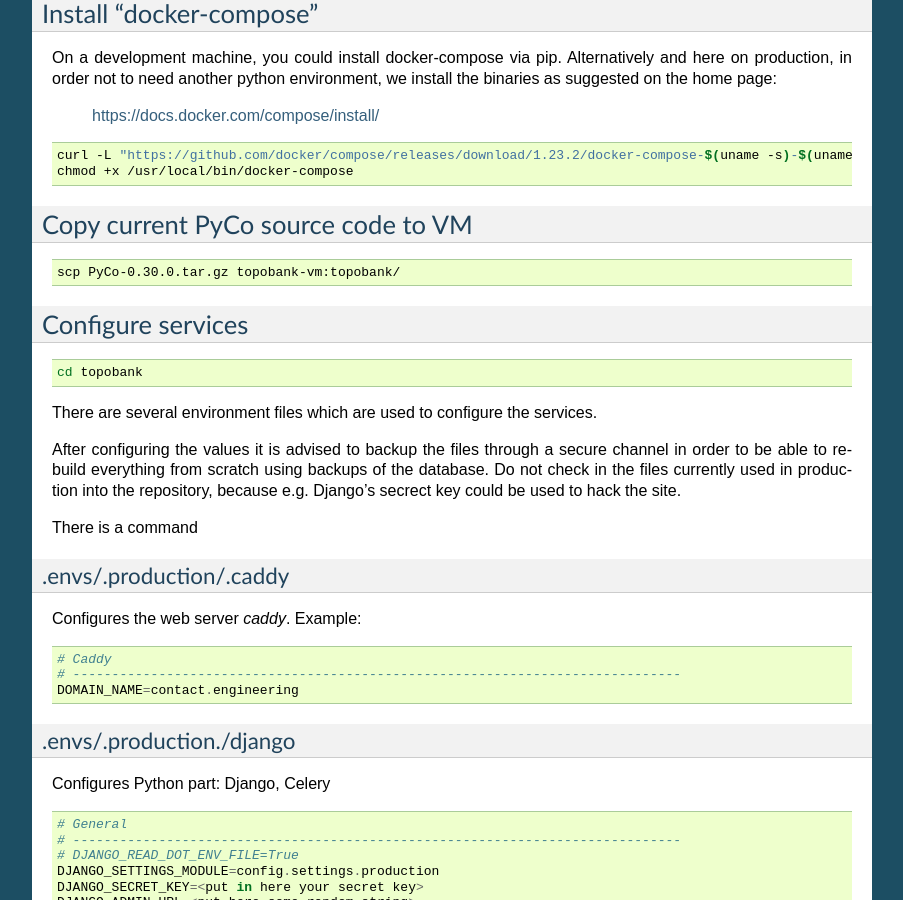
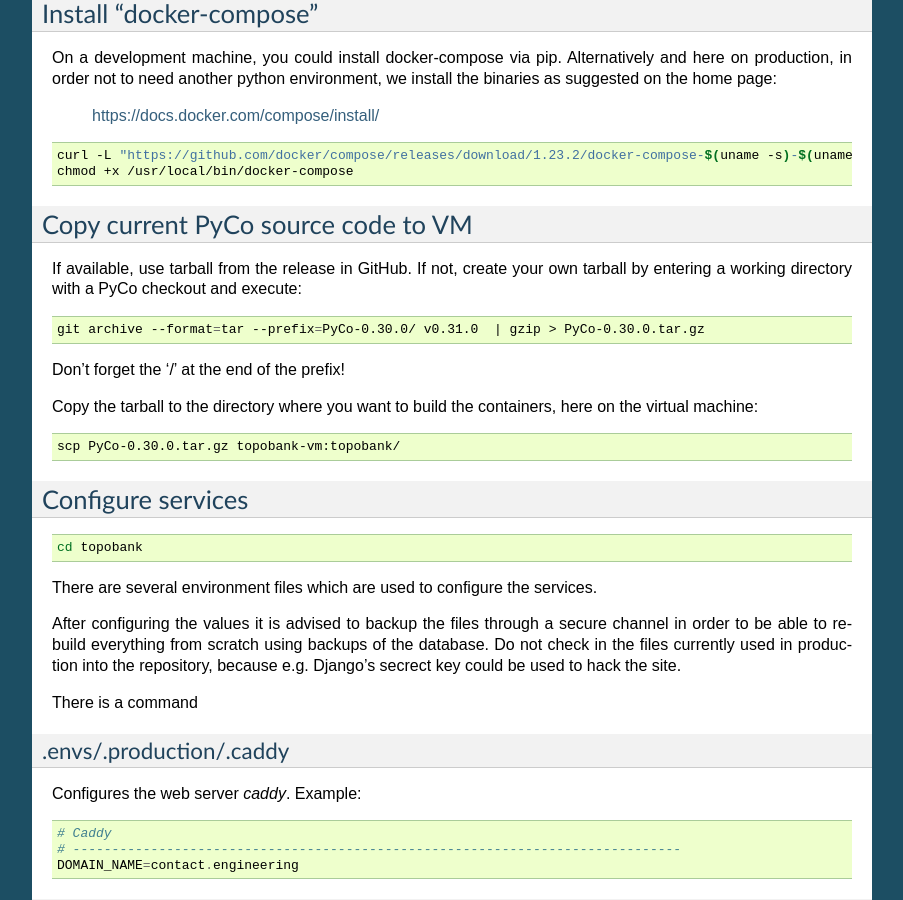
Before and after one commit to ContactEngineering/topobank, a Sphinx documentation site: the page built from docs/deploy.rst, in a window 1280 px wide and 900 px high, scrolled down 2998 px. Shown: the whole window, without its empty margins (198-1101 px from the left). Built offline with Sphinx 7.4.7, drawn with Linux system fonts in a browser that asks for light colours.

```diff
--- a/docs/deploy.rst
+++ b/docs/deploy.rst
@@ -222,9 +222,22 @@
 Copy current PyCo source code to VM
 -----------------------------------
 
+If available, use tarball from the release in GitHub.
+If not, create your own tarball by entering a working directory
+with a PyCo checkout and execute:
+
 .. code:: bash
 
-   scp PyCo-0.30.0.tar.gz topobank-vm:topobank/
+    git archive --format=tar --prefix=PyCo-0.30.0/ v0.31.0  | gzip > PyCo-0.30.0.tar.gz
+
+Don't forget the '/' at the end of the prefix!
+
+Copy the tarball to the directory where you want to build the containers, here
+on the virtual machine:
+
+.. code:: bash
+
+    scp PyCo-0.30.0.tar.gz topobank-vm:topobank/
 
 
 Configure services
```
Also changed, not shown: 2 other files.
